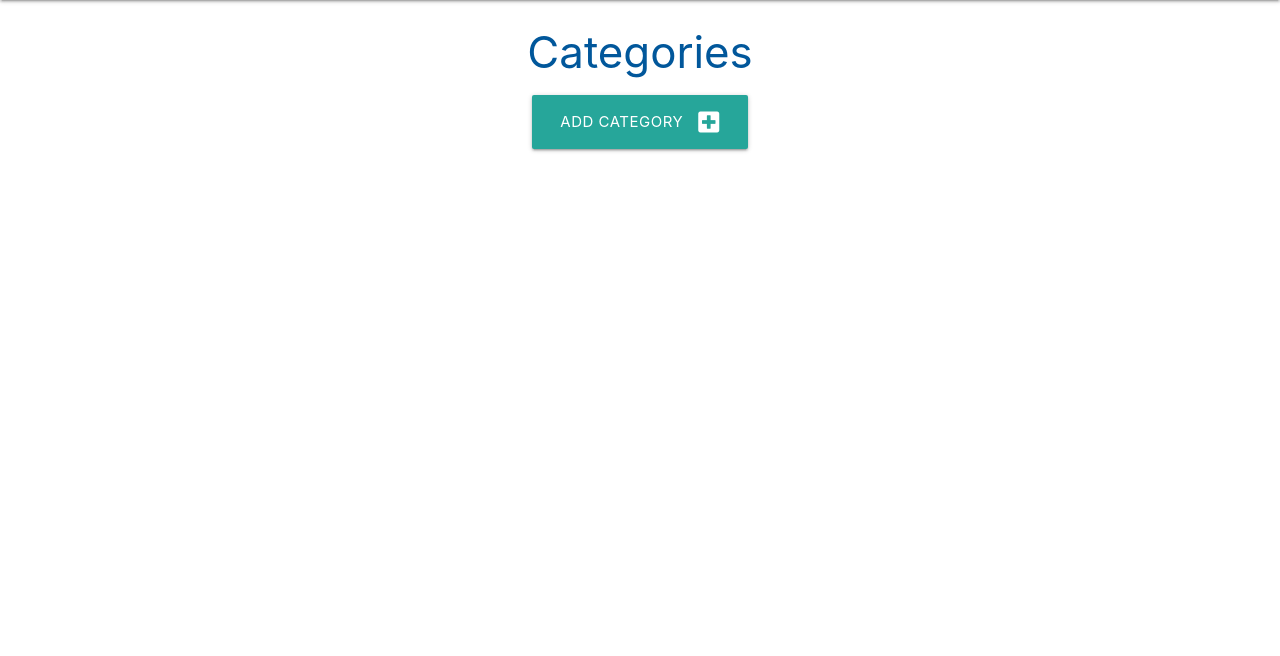
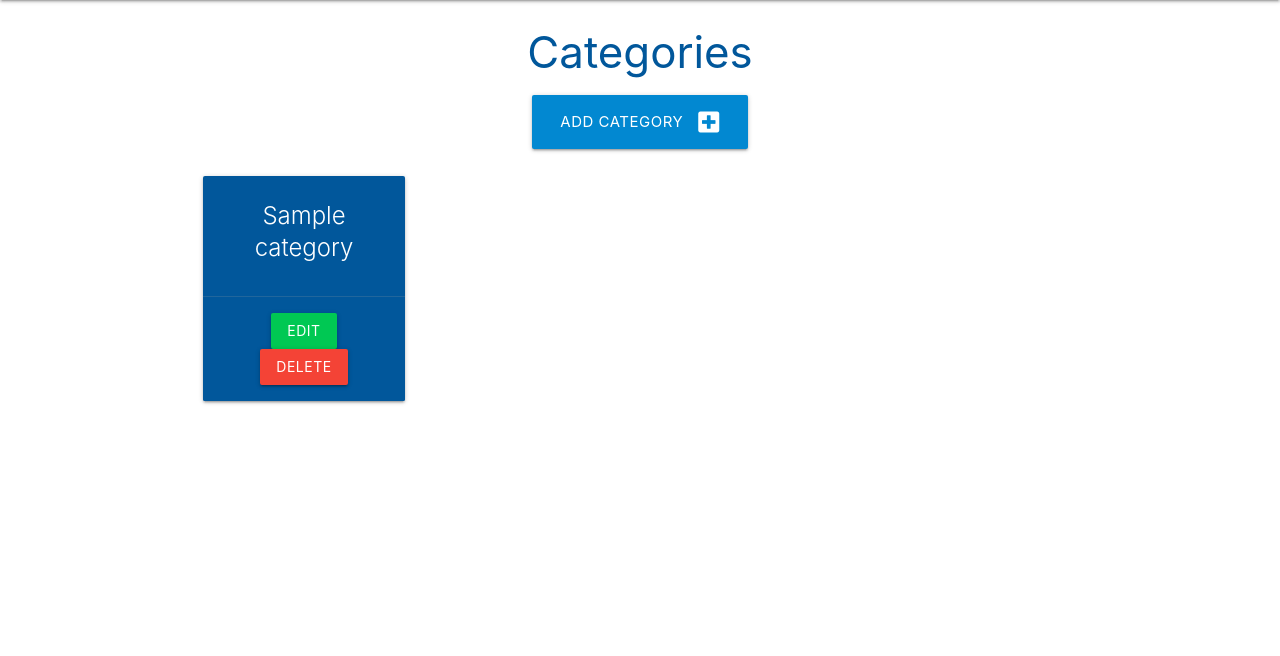
Before and after one commit to brianach/DBMS-Walkthru_Project, a Flask app: page /categories in a window 1280 px wide. Shown: the part 64-720 px from the top of the page. Run offline with Flask 3, Linux system fonts and the light colour scheme; tables that the repository leaves empty hold one stand-in row (values such as "Sample post").

Commit message:
add card for categoreis

```diff
--- a/taskmanager/routes.py
+++ b/taskmanager/routes.py
@@ -10,7 +10,8 @@ def home():
 
 @app.route("/categories")
 def categories():
-    return render_template("categories.html")
+    categories = list(Category.query.order_by(Category.category_name).all())
+    return render_template("categories.html", categories=categories)
 
 
 @app.route("/add_category", methods=["GET", "POST"])
--- a/taskmanager/templates/add_category.html
+++ b/taskmanager/templates/add_category.html
@@ -3,7 +3,7 @@
 
 <h3 class="light-blue-text text-darken-4 center-align">Add Category</h3>
 
-<div class="row grey lighten-5">
+<div class="row card-panel grey lighten-5">
     <form class="col s12" method="POST" action="{{ url_for('add_category') }}">
         <div class="row">
             <div class="input-field col s12">
--- a/taskmanager/templates/categories.html
+++ b/taskmanager/templates/categories.html
@@ -5,10 +5,26 @@
 
 <div class="row">
     <div class="col s12 center-align">
-            <a href="{{ url_for('add_category') }}" class="btn-large light-blue-darken-2">
+            <a href="{{ url_for('add_category') }}" class="btn-large light-blue darken-2">
                 Add Category <i class="fas fa-plus-square right"></i>
             </a>
     </div>
 </div>
 
+<div class="row">
+    {% for category in categories %}
+    <div class="col s12 m6 l3">
+        <div class="card light-blue darken-4 center-align">
+            <div class="card-content white-text">
+                <span class="card-title">{{ category.category_name }}</span>
+            </div>
+            <div class="card-action">
+                <a href="#" class="btn green accent-4">Edit</a>
+                <a href="#" class="btn red">Delete</a>
+            </div>
+        </div>
+    </div>
+    {% endfor %}
+</div>
+
 {% endblock %}
```
